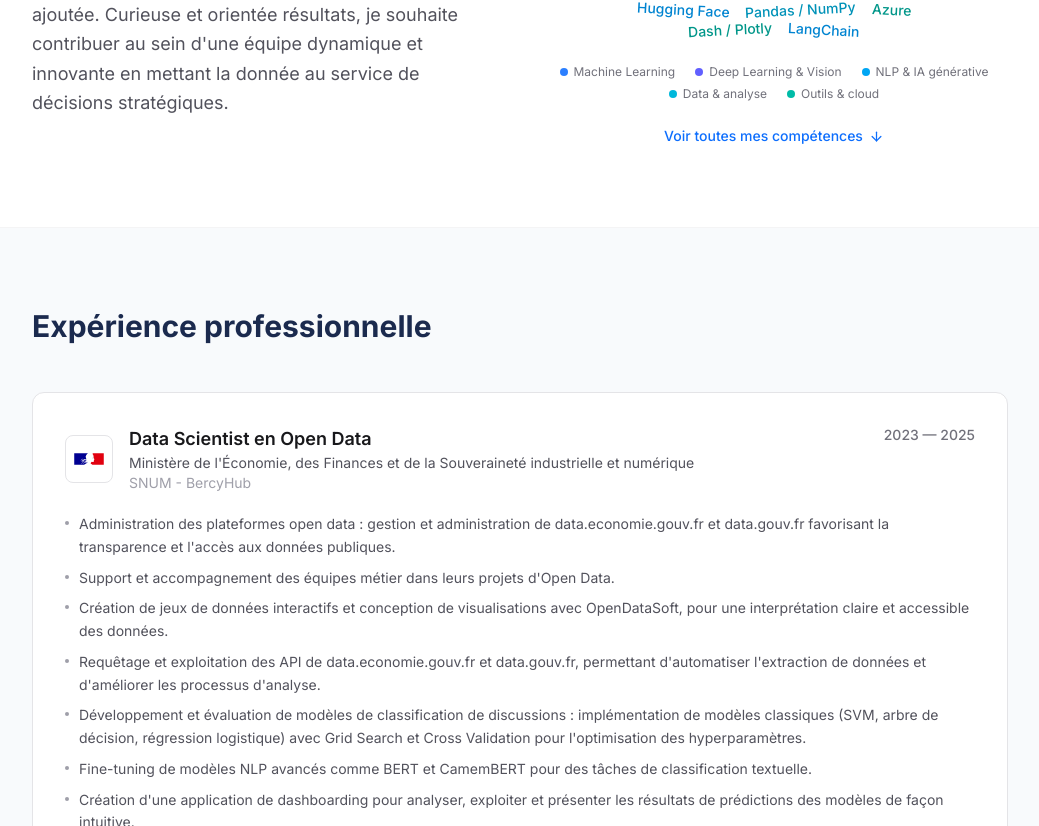
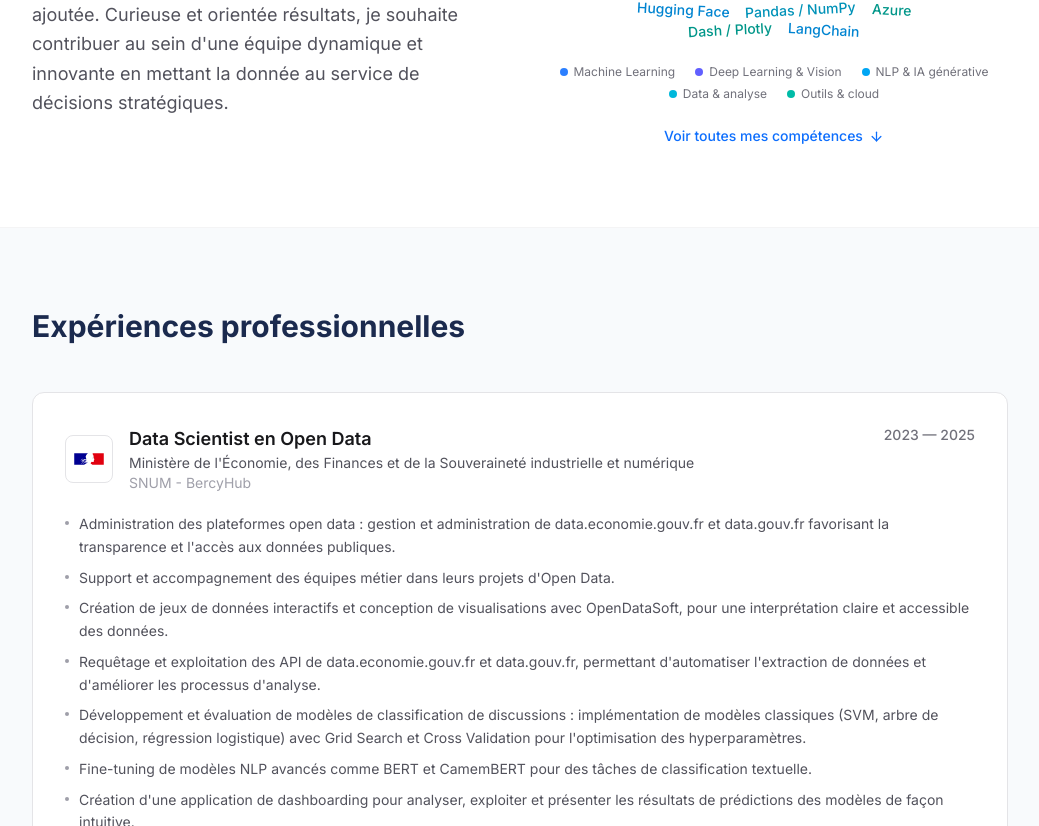
Before and after one commit to AsmaRACHIDI/portfolio, a React (Vite) app: page / in a window 1280 px wide. Shown: the part 801-1627 px from the top of the page, without its empty margins (120-1159 px from the left). Built offline with nearby package versions, Linux system fonts and the light colour scheme.

Commit message:
Pluralize "Expériences professionnelles" in section and menu

```diff
--- a/src/components/Experience.jsx
+++ b/src/components/Experience.jsx
@@ -6,7 +6,7 @@ export default function Experience() {
   return (
     <section id="experience" className="border-t border-zinc-100 bg-slate-50 py-20">
       <Container>
-        <SectionHeading title="Expérience professionnelle" />
+        <SectionHeading title="Expériences professionnelles" />
 
         <div className="space-y-8">
           {experiences.map((exp) => (
--- a/src/components/Navbar.jsx
+++ b/src/components/Navbar.jsx
@@ -5,7 +5,7 @@ import { profile } from '../data/profile'
 
 const links = [
   { href: '#about', label: 'À propos de moi' },
-  { href: '#experience', label: 'Expérience' },
+  { href: '#experience', label: 'Expériences' },
   { href: '#skills', label: 'Compétences' },
   { href: '#projects', label: 'Projets' },
   { href: '#contact', label: 'Contact' },
```
